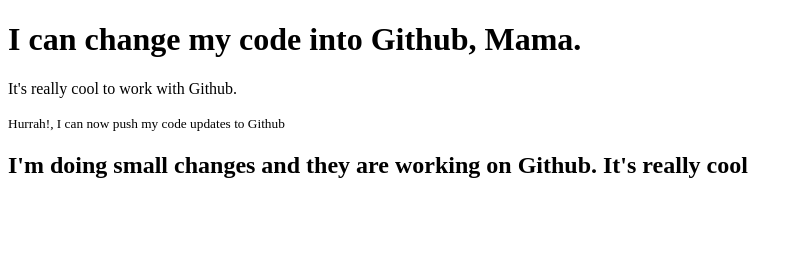
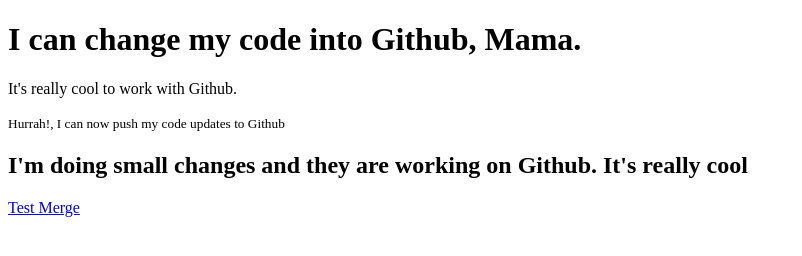
Before and after one commit to ihasan-iftekhar/my-first-repo, a plain HTML site: page index.html in a window 1280 px wide. Shown: the whole page, without its empty margins (0-802 px from the left). Drawn offline with Linux system fonts and the light colour scheme.

Commit message:
Testing Merge

```diff
--- a/index.html
+++ b/index.html
@@ -13,5 +13,7 @@
     <small>Hurrah!, I can now push my code updates to Github</small>
 
     <h2>I'm doing small changes and they are working on Github. It's really cool</h2>
+
+    <a href="#">Test Merge</a>
 </body>
 </html>
```
